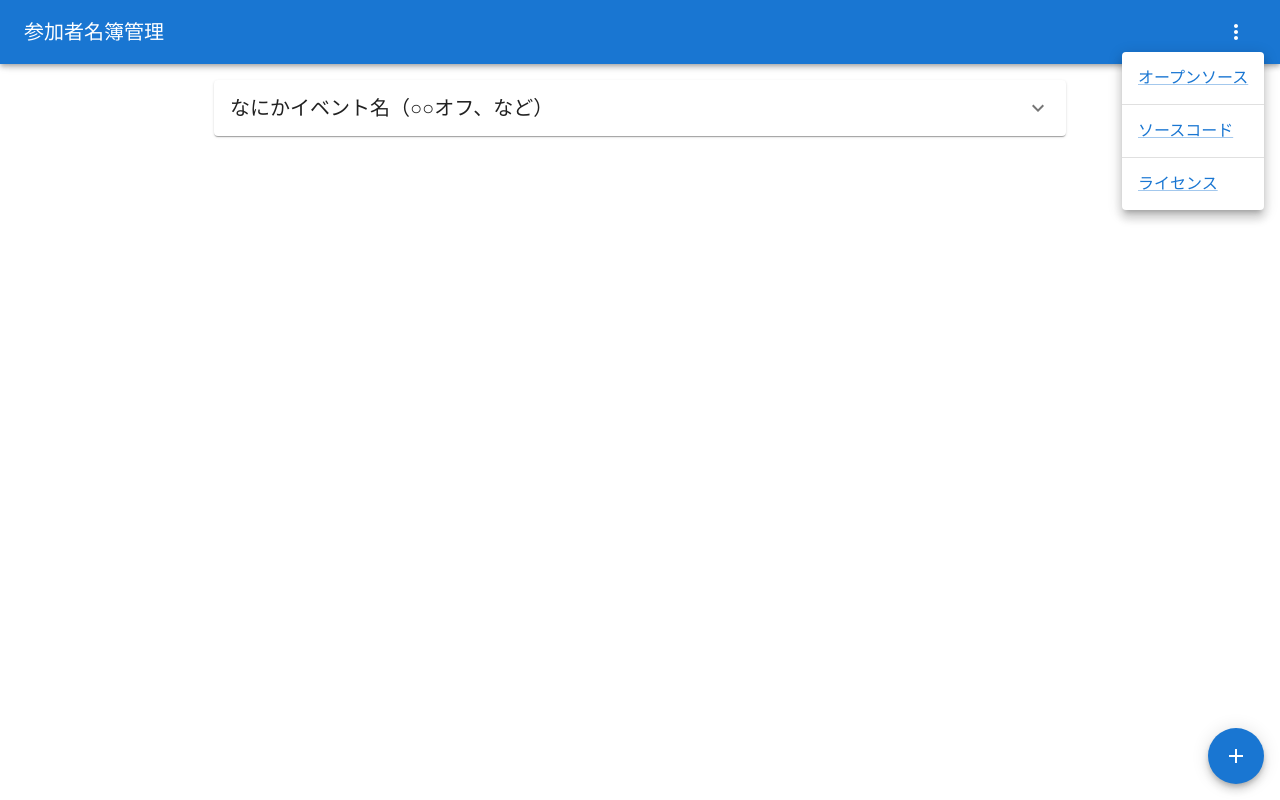
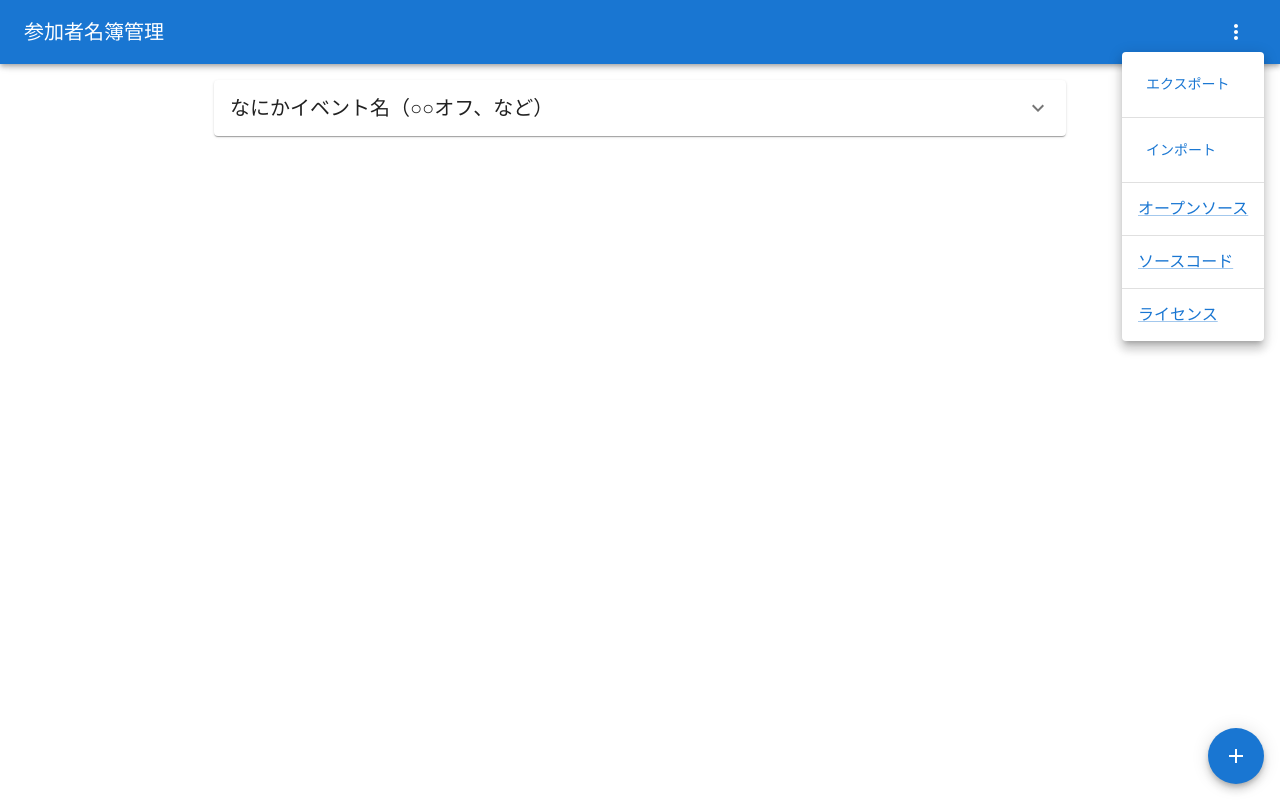
Before and after one commit to yu-ko-ba/participant-status-manager, a Next.js app: page / in a window 1280 px wide. Both pictures are taken after a click on the button 1236 px from the left and 32 px from the top of the page. Built offline with nearby package versions, Linux system fonts and the light colour scheme; a web font is replaced by a local one.

Commit message:
インポートとエクスポートのボタンを仮置きしました

```diff
--- a/components/Header.tsx
+++ b/components/Header.tsx
@@ -1,6 +1,7 @@
 import {
   AppBar,
   Box,
+  Button,
   CssBaseline,
   Divider,
   IconButton,
@@ -24,6 +25,34 @@ export const Header = () => {
         setAnchorEl(null);
       }}
     >
+      <MenuItem>
+        <Button
+          onClick={() => {
+            // TODO: JSONファイルとして書き出す処理
+            setAnchorEl(null);
+            alert("TODO: JSONファイルとして書き出す処理");
+          }}
+        >
+          エクスポート
+        </Button>
+      </MenuItem>
+
+      <Divider />
+
+      <MenuItem>
+        <Button
+          onClick={() => {
+            // TODO: JSONファイルから差分をマージする処理
+            setAnchorEl(null);
+            alert("TODO: JSONファイルから差分をマージする処理");
+          }}
+        >
+          インポート
+        </Button>
+      </MenuItem>
+
+      <Divider />
+
       <MenuItem>
         <Link href="https://github.com/yu-ko-ba/participant-status-manager/blob/main/package.json">
           オープンソース
```
